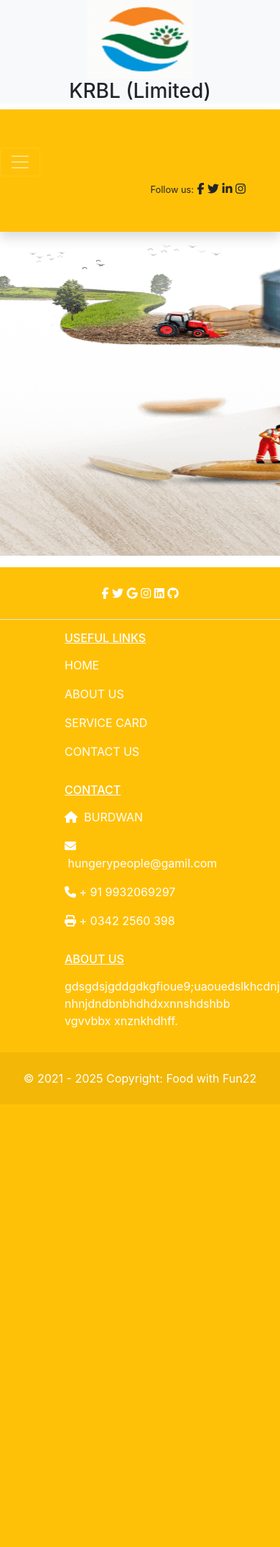
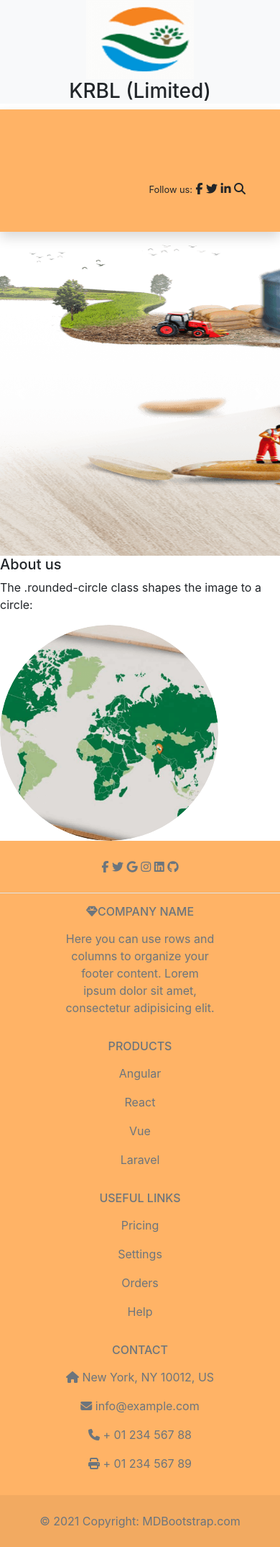
Before and after one commit to itzjhuma/food, a PHP site: page /index.php in a window 390 px wide; the page is wider, and only the part inside the window is pictured. Shown: that part at 72% size. Before the commit the page ends 1534 px from the top of that part, so only its background shows below. Run offline with PHP 8.4, Linux system fonts and the light colour scheme; some libraries are stand-ins or nearby versions; some web fonts are replaced.

Commit message:
footer modifi

```diff
--- a/footer.php
+++ b/footer.php
@@ -6,9 +6,8 @@
         <a href="#"  class="text-blue"><i class="fa-brands fa-square-instagram fa-xl"></i> </a>
         <a href="#"  class="text-blue"></a>
 </p>-->
-
 <!-- Footer -->
-<footer class="text-center text-lg-start bg-warning text-white mt-3 ">
+<footer class="text-center text-lg-start bg-dark text-muted">
   <!-- Section: Social media -->
   <section class="d-flex justify-content-center justify-content-lg-between p-4 border-bottom">
     <!-- Left -->
@@ -44,53 +43,75 @@
 
   <!-- Section: Links  -->
   <section class="">
-    <div class="container-fluid text-left">
+    <div class="container text-center text-md-start mt-5">
       <!-- Grid row -->
       <div class="row mt-3">
-
         <!-- Grid column -->
-        <div class="col-md-3 col-lg-2 col-xl-2 mx-auto mb-4 text-left">
-          <!-- Links -->
-          <h6 class="text-uppercase fw-bold mb-4"><u>
-            USEFUL  LINKS</u>
+        <div class="col-md-3 col-lg-4 col-xl-3 mx-auto mb-4">
+          <!-- Content -->
+          <h6 class="text-uppercase fw-bold mb-4">
+            <i class="fas fa-gem me-3"></i>Company name
           </h6>
           <p>
-            <a href="index.php" class="text-reset">HOME</a>
-          </p>
-          <p>
-            <a href="center.php" class="text-reset">ABOUT US</a>
-          </p>
-          <p>
-            <a href="course.php" class="text-reset">SERVICE CARD</a>
-          </p>
-          <p>
-            <a href="notice.php" class="text-reset">CONTACT US</a>
+            Here you can use rows and columns to organize your footer content. Lorem ipsum
+            dolor sit amet, consectetur adipisicing elit.
           </p>
         </div>
         <!-- Grid column -->
 
         <!-- Grid column -->
-        <div class="col-md-4 col-lg-3 col-xl-3 mx-auto mb-md-0 mb-4 text-left">
+        <div class="col-md-2 col-lg-2 col-xl-2 mx-auto mb-4">
           <!-- Links -->
-          <h6 class="text-uppercase fw-bold mb-4"><u>Contact</u></h6>
-          <p><i class="fas fa-home  me-3"></i>&nbsp; BURDWAN</p>
+          <h6 class="text-uppercase fw-bold mb-4">
+            Products
+          </h6>
           <p>
-            <i class="fas fa-envelope me-3"></i>
-           &nbsp;hungerypeople@gamil.com
+            <a href="#!" class="text-reset">Angular</a>
           </p>
-          <p><i class="fas fa-phone me-3"></i> + 91 9932069297</p>
-          <p><i class="fas fa-print me-3"></i> + 0342 2560 398</p>
+          <p>
+            <a href="#!" class="text-reset">React</a>
+          </p>
+          <p>
+            <a href="#!" class="text-reset">Vue</a>
+          </p>
+          <p>
+            <a href="#!" class="text-reset">Laravel</a>
+          </p>
         </div>
         <!-- Grid column -->
 
         <!-- Grid column -->
-        <div class="col-md-3 col-lg-4 col-xl-3 mx-auto mb-4">
-          <!-- Content -->
-          <h6 class="text-uppercase fw-bold mb-4"><u>
-            About Us </u></h6>
-          <p class="text-left ">
-            gdsgdsjgddgdkgfioue9;uaouedslkhcdnjbchjcbhjsbgugdeugtdgxzbhbsjnkkxlxlkjgfugbcndsmkdijbdmmx..knjsjhdhbbbsbdshydgbmmxxnjjnfm nhnjdndbnbhdhdxxnnshdshbb vgvvbbx xnznkhdhff.
+        <div class="col-md-3 col-lg-2 col-xl-2 mx-auto mb-4">
+          <!-- Links -->
+          <h6 class="text-uppercase fw-bold mb-4">
+            Useful links
+          </h6>
+          <p>
+            <a href="#!" class="text-reset">Pricing</a>
           </p>
+          <p>
+            <a href="#!" class="text-reset">Settings</a>
+          </p>
+          <p>
+            <a href="#!" class="text-reset">Orders</a>
+          </p>
+          <p>
+            <a href="#!" class="text-reset">Help</a>
+          </p>
+        </div>
+        <!-- Grid column -->
+
+        <!-- Grid column -->
+        <div class="col-md-4 col-lg-3 col-xl-3 mx-auto mb-md-0 mb-4">
+          <!-- Links -->
+          <h6 class="text-uppercase fw-bold mb-4">Contact</h6>
+          <p><i class="fas fa-home me-3"></i> New York, NY 10012, US</p>
+          <p>
+            <i class="fas fa-envelope me-3"></i>
+            info@example.com
+          </p>
+          <p><i class="fas fa-phone me-3"></i> + 01 234 567 88</p>
+          <p><i class="fas fa-print me-3"></i> + 01 234 567 89</p>
         </div>
         <!-- Grid column -->
       </div>
@@ -101,12 +122,9 @@
 
   <!-- Copyright -->
   <div class="text-center p-4" style="background-color: rgba(0, 0, 0, 0.05);">
-    © 2021 - <?php echo date("Y");?> Copyright:
-    <a class="text-reset fw-bold" href="">Food with Fun22</a>
+    © 2021 Copyright:
+    <a class="text-reset fw-bold" href="https://mdbootstrap.com/">MDBootstrap.com</a>
   </div>
   <!-- Copyright -->
 </footer>
 <!-- Footer -->
-
-</div>
-</body>
--- a/index.php
+++ b/index.php
@@ -23,8 +23,17 @@
 <!--JS stylesheet-->
 <script src="https://code.jquery.com/jquery-3.5.1.slim.min.js" integrity="sha384-DfXdz2htPH0lsSSs5nCTpuj/zy4C+OGpamoFVy38MVBnE+IbbVYUew+OrCXaRkfj" crossorigin="anonymous"></script>
 <script src="https://cdn.jsdelivr.net/npm/bootstrap@4.5.3/dist/js/bootstrap.bundle.min.js" integrity="sha384-ho+j7jyWK8fNQe+A12Hb8AhRq26LrZ/JpcUGGOn+Y7RsweNrtN/tE3MoK7ZeZDyx" crossorigin="anonymous"></script>
-</head><body>
+
+<!---*********Bootstrap image round******
+<link rel="stylesheet" href="https://cdn.jsdelivr.net/npm/bootstrap@4.6.2/dist/css/bootstrap.min.css">
+  <script src="https://cdn.jsdelivr.net/npm/jquery@3.7.1/dist/jquery.slim.min.js"></script>
+  <script src="https://cdn.jsdelivr.net/npm/popper.js@1.16.1/dist/umd/popper.min.js"></script>
+  <script src="https://cdn.jsdelivr.net/npm/bootstrap@4.6.2/dist/js/bootstrap.bundle.min.js"></script>-->
+
+  </head>
+  <body>
 <div>
+
     <!-- ********* Header *********-->
 
 <?php include ("header.php");?>
@@ -93,7 +102,7 @@
 <!-- Navigator bar -->
 
 <div class="container-fluid bg-warning position-relative shadow">
-  <nav class="navbar navbar-expand-lg navbar-dark py-5 py-lg-0 px-0 px-lg-5 wow fadeIn" data-wow-delay="0.1s">
+  <nav class="navbar navbar-expand-lg bg-dark py-5 py-lg-0 px-0 px-lg-5 wow fadeIn" data-wow-delay="0.1s">
   <a href="index.php" class="navbar-brand ms-4 ms-lg-0">
 
     <button type="button" class="navbar-toggler" data-toggle="collapse" data-target="#navbarCollapse">
@@ -115,7 +124,7 @@
                 <a class="text-body ms-3" href=""><i class="fab fa-facebook-f"></i></a>
                 <a class="text-body ms-3" href=""><i class="fab fa-twitter"></i></a>
                 <a class="text-body ms-3" href=""><i class="fab fa-linkedin-in"></i></a>
-                <a class="text-body ms-3" href=""><i class="fab fa-instagram"></i></a>
+                <a class="text-body ms-3" href=""><i class="fa-solid fa-magnifying-glass"></i>
             </div>
   </nav>
 </div>
@@ -156,6 +165,13 @@
   </a>
 </div>
 
+
+<div class="container">
+  <h5>About us</h5>
+  <p>The .rounded-circle class shapes the image to a circle:</p>
+  <img src="earth.jpg" class="rounded-circle" alt="Cinque Terre" width="304" height="300">
+</div>
+
   <!-- *************Footer***************-->
 
 <?php include ("footer.php");?>
```
Also changed, not shown: earth.jpg (added).
